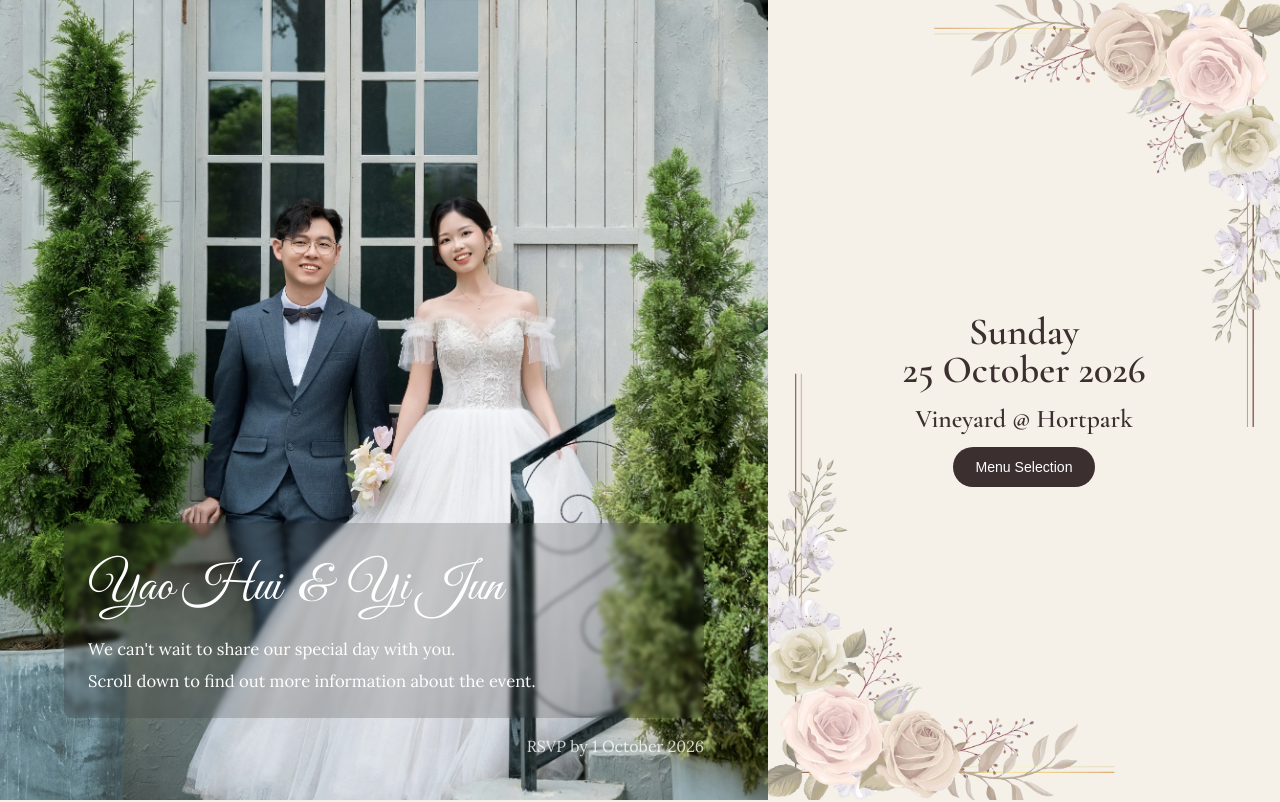
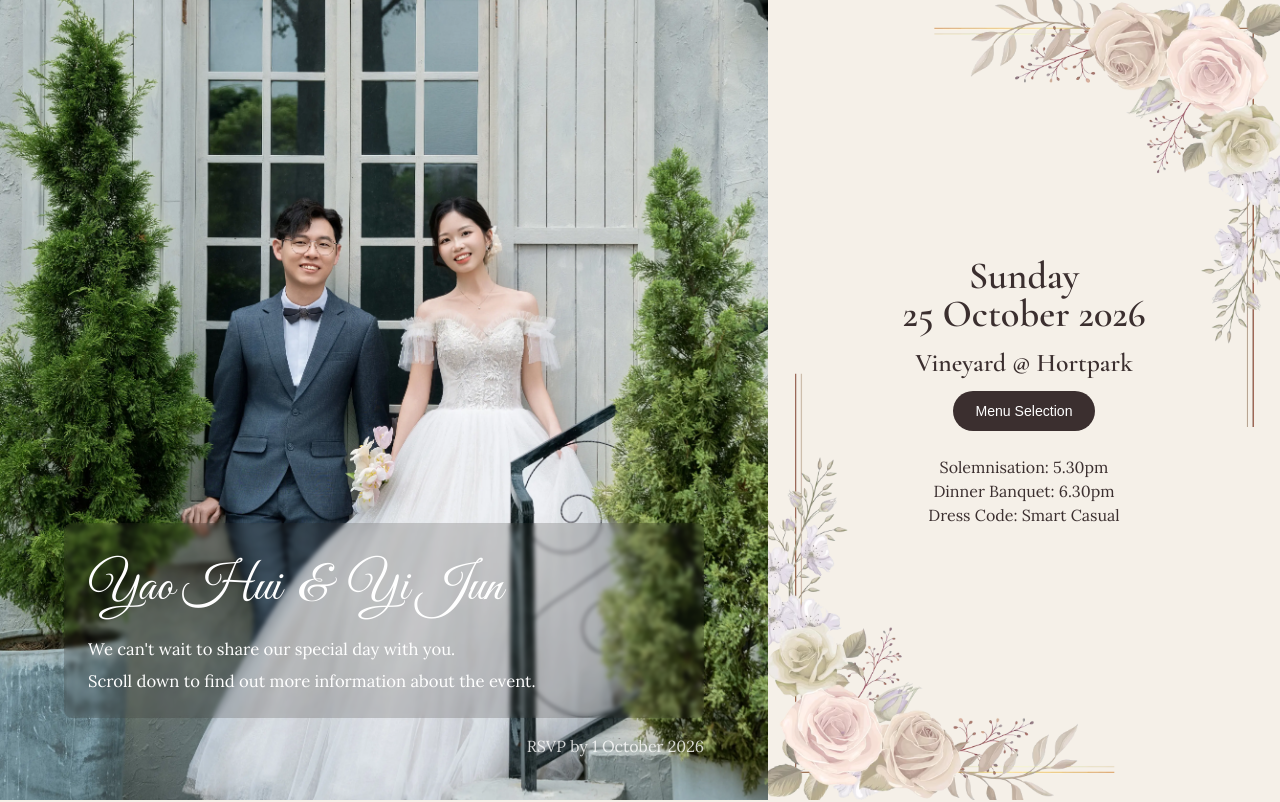
Before and after one commit to LinkYH95/Wedding-Invite-Webpage, a React (Vite) app: page / in a window 1280 px wide. Shown: the top 802 px of the page. Built offline with nearby package versions, Linux system fonts and the light colour scheme; no server answers.

Commit message:
Hotfix: added timing and dress code

```diff
--- a/src/App.css
+++ b/src/App.css
@@ -37,6 +37,7 @@
   font-size: var(--text-sm);
   border: none;
   cursor: pointer;
+  margin-bottom: var(--space-lg);
   transition: background 0.2s ease, transform 0.2s ease;
 }
 
--- a/src/pages/HomePage/ContentSection/ContentSection.tsx
+++ b/src/pages/HomePage/ContentSection/ContentSection.tsx
@@ -39,6 +39,7 @@ export default function ContentSection({ eventTime }: ContentSectionProp) {
         <h1 className="date-header">{eventTime.toLocaleDateString("en-SG", { weekday: 'long' })}<br/>{eventTime.toLocaleDateString("en-SG", { year: 'numeric', month: 'long', day: 'numeric' })}</h1>
         <p className="address-header">Vineyard @ Hortpark</p>
         <button className="primary-button" onClick={() => navigate('/rsvp')}>Menu Selection</button>
+        <p className="text-header" style={{ whiteSpace: 'pre-wrap' }}>{`Solemnisation: 5.30pm\nDinner Banquet: 6.30pm\nDress Code: Smart Casual`}</p>
       </div>
     </ContentCard>
     <ContentCard>
```
